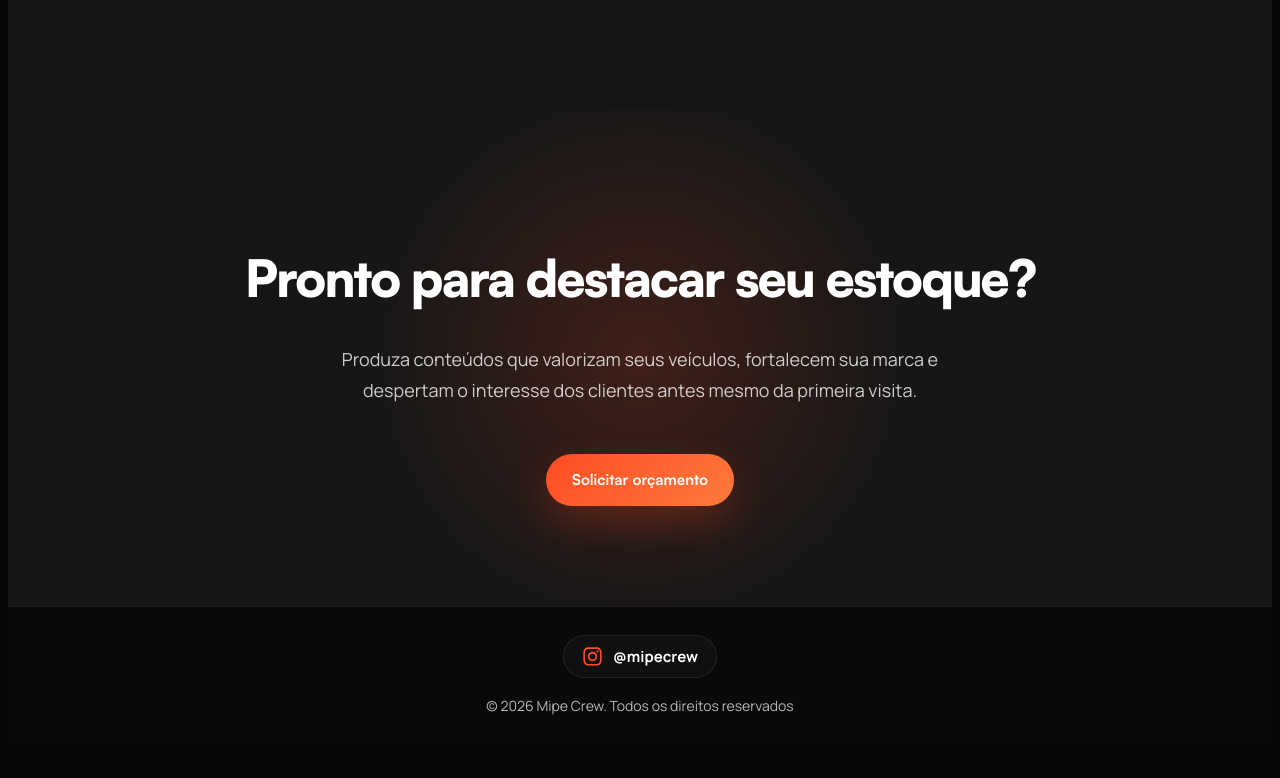
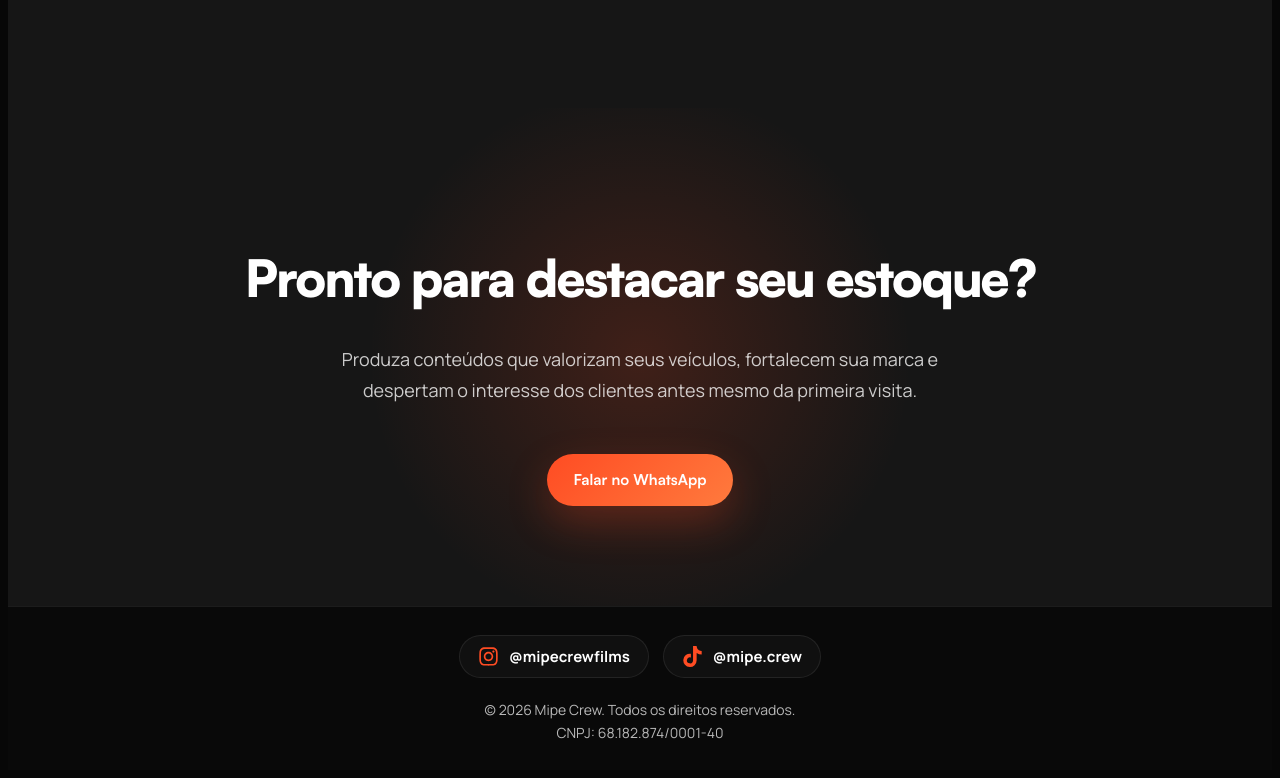
Before and after one commit to nicolas-ninov/Mipe-Crew, a React (Vite) app: page / in a window 1280 px wide. Shown: the part 4218-4996 px from the top of the page. Before the commit the page ends 4969 px from the top, so only its background shows below. Built offline with nearby package versions, Linux system fonts and the light colour scheme; the HTML template or start-up script is replaced by a standard one.

Commit message:
feat: aprimora footer e ajusta integração do domínio

```diff
--- a/src/components/CTA.jsx
+++ b/src/components/CTA.jsx
@@ -19,7 +19,7 @@ function CTA() {
           target="_blank"
           rel="noopener noreferrer"
         >
-          Solicitar orçamento
+          Falar no WhatsApp
         </a>
       </div>
     </section>
--- a/src/components/Footer.jsx
+++ b/src/components/Footer.jsx
@@ -1,22 +1,41 @@
-import { FaInstagram } from "react-icons/fa";
+import { FaInstagram, FaTiktok } from "react-icons/fa";
 
 function Footer() {
   return (
     <footer className="footer">
       <div className="container footer-content">
 
+        <div className="footer-social">
+
           <a
             href="https://www.instagram.com/mipecrewfilms/"
             target="_blank"
             rel="noopener noreferrer"
-          className="instagram-link"
-          aria-label="Acessar o Instagram da Mipe Crew"
+            className="social-link"
+            aria-label="Instagram da Mipe Crew"
           >
-          <FaInstagram className="instagram-icon" />
-          <span>@mipecrew</span>
+            <FaInstagram className="social-icon" />
+            <span>@mipecrewfilms</span>
           </a>
 
-        <p>© 2026 Mipe Crew. Todos os direitos reservados</p>
+          <a
+            href="https://www.tiktok.com/@mipe.crew"
+            target="_blank"
+            rel="noopener noreferrer"
+            className="social-link"
+            aria-label="TikTok da Mipe Crew"
+          >
+            <FaTiktok className="social-icon" />
+            <span>@mipe.crew</span>
+          </a>
+
+        </div>
+
+        <div className="footer-info">
+          <p>© 2026 Mipe Crew. Todos os direitos reservados.</p>
+          <p>CNPJ: 68.182.874/0001-40</p>
+        </div>
+
       </div>
     </footer>
   );
--- a/src/styles.css
+++ b/src/styles.css
@@ -909,11 +909,8 @@ h3 {
 
 .footer {
   padding: 28px 0;
-
   border-top: 1px solid var(--color-border);
-
   background: #090909;
-
   font-family: var(--font-text);
 }
 
@@ -921,7 +918,7 @@ h3 {
   display: flex;
   flex-direction: column;
   align-items: center;
-  gap: 18px;
+  gap: 22px;
 }
 
 .footer p {
@@ -931,7 +928,15 @@ h3 {
   font-size: 14px;
 }
 
-.instagram-link {
+.footer-social {
+  display: flex;
+  align-items: center;
+  gap: 14px;
+  flex-wrap: wrap;
+  justify-content: center;
+}
+
+.social-link {
   padding: 10px 18px;
 
   display: inline-flex;
@@ -955,7 +960,7 @@ h3 {
     box-shadow 0.25s ease;
 }
 
-.instagram-icon {
+.social-icon {
   width: 21px;
   height: 21px;
 
@@ -966,7 +971,7 @@ h3 {
   transition: color 0.25s ease;
 }
 
-.instagram-link:hover {
+.social-link:hover {
   transform: translateY(-2px);
 
   color: var(--color-text);
@@ -977,8 +982,21 @@ h3 {
   box-shadow: 0 12px 30px rgba(255, 76, 35, 0.1);
 }
 
-.instagram-link:hover .instagram-icon {
+.social-link:hover .social-icon {
   color: #ff7a3d;
+}
+
+.footer-info {
+  display: flex;
+  flex-direction: column;
+  align-items: center;
+  gap: 4px;
+}
+
+.footer-info p {
+  margin: 0;
+  color: var(--color-muted);
+  font-size: 14px;
 }
 
 /* =========================
```
Also changed, not shown: public/favicon.png, public/favicon2.png (added). Lines whose indentation alone changed are shown as unchanged.
